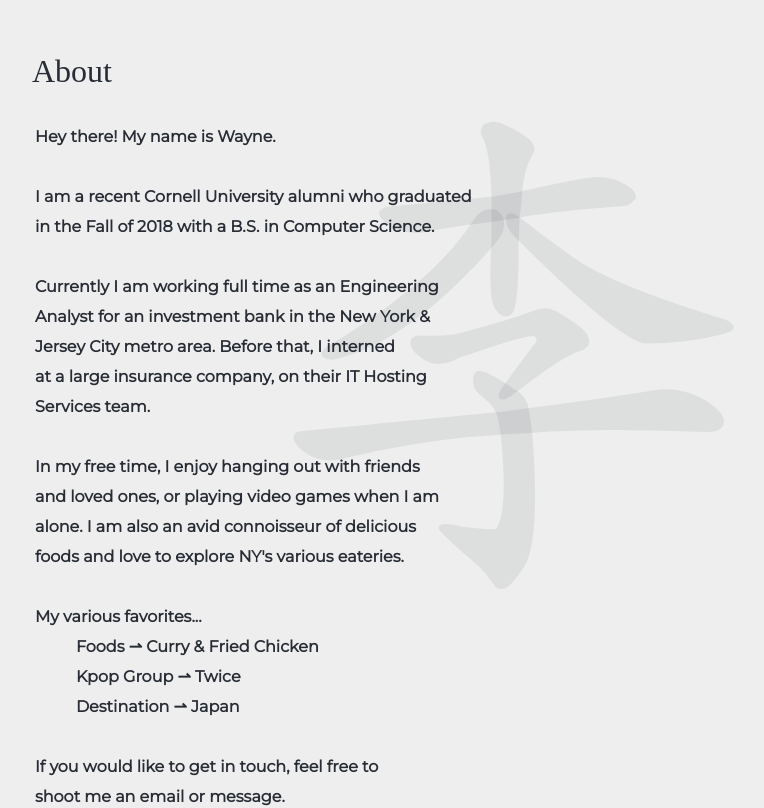
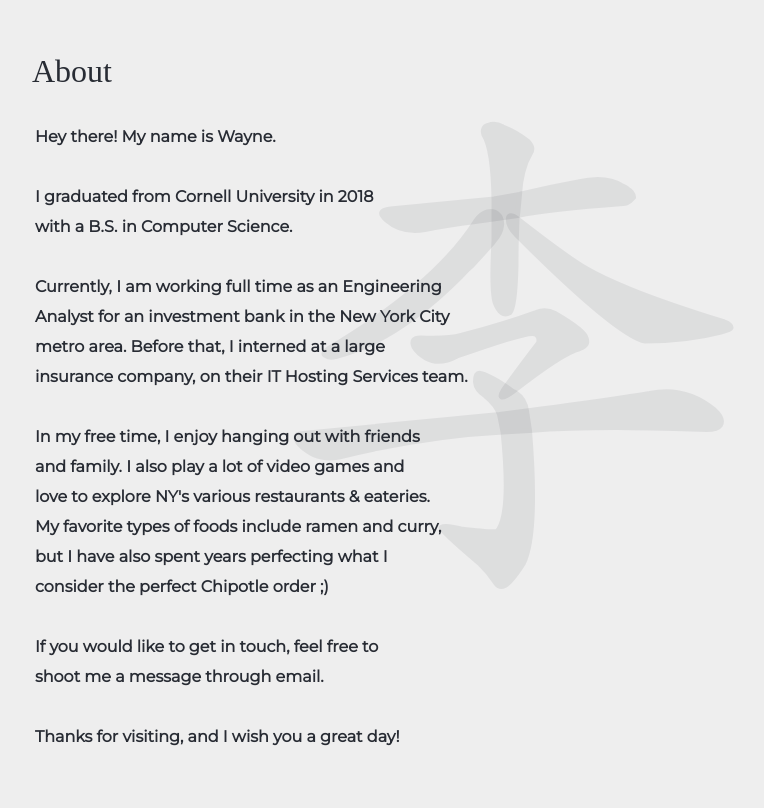
Before and after one commit to Wayne-Li-6/Wayne-Li-6.github.io, a React (Create React App) app: page /about in a window 1280 px wide. Shown: the top 808 px of the page, without its empty margins (134-898 px from the left). Built offline with nearby package versions, Linux system fonts and the light colour scheme; a web font is replaced by a local one.

Commit message:
Update about page

```diff
--- a/src/js/About.tsx
+++ b/src/js/About.tsx
@@ -65,29 +65,25 @@ class About extends React.Component {
                     <text className="bd1" x="5%" y="8%">
                         <tspan className="ts1" x="4%"   dy="60"     textAnchor="start">Hey there! My name is Wayne.</tspan>
 
-                        <tspan className="ts1" x="4%"   dy="60"     textAnchor="start">I am a recent Cornell University alumni who graduated</tspan>
-                        <tspan className="ts1" x="4%"   dy="30"     textAnchor="start">in the Fall of 2018 with a B.S. in Computer Science.</tspan>
+                        <tspan className="ts1" x="4%"   dy="60"     textAnchor="start">I graduated from Cornell University in 2018</tspan>
+                        <tspan className="ts1" x="4%"   dy="30"     textAnchor="start">with a B.S. in Computer Science.</tspan>
 
-                        <tspan className="ts1" x="4%"   dy="60"     textAnchor="start">Currently I am working full time as an Engineering</tspan>
-                        <tspan className="ts1" x="4%"   dy="30"     textAnchor="start">Analyst for an investment bank in the New York &</tspan>
-                        <tspan className="ts1" x="4%"   dy="30"     textAnchor="start">Jersey City metro area. Before that, I interned</tspan>
-                        <tspan className="ts1" x="4%"   dy="30"     textAnchor="start">at a large insurance company, on their IT Hosting</tspan>
-                        <tspan className="ts1" x="4%"   dy="30"     textAnchor="start">Services team.</tspan>
+                        <tspan className="ts1" x="4%"   dy="60"     textAnchor="start">Currently, I am working full time as an Engineering</tspan>
+                        <tspan className="ts1" x="4%"   dy="30"     textAnchor="start">Analyst for an investment bank in the New York City</tspan>
+                        <tspan className="ts1" x="4%"   dy="30"     textAnchor="start">metro area. Before that, I interned at a large</tspan>
+                        <tspan className="ts1" x="4%"   dy="30"     textAnchor="start">insurance company, on their IT Hosting Services team.</tspan>
 
                         <tspan className="ts1" x="4%"   dy="60"     textAnchor="start">In my free time, I enjoy hanging out with friends</tspan>
-                        <tspan className="ts1" x="4%"   dy="30"     textAnchor="start">and loved ones, or playing video games when I am</tspan>
-                        <tspan className="ts1" x="4%"   dy="30"     textAnchor="start">alone. I am also an avid connoisseur of delicious</tspan>
-                        <tspan className="ts1" x="4%"   dy="30"     textAnchor="start">foods and love to explore NY's various eateries.</tspan>
-
-                        <tspan className="ts1" x="4%"   dy="60"     textAnchor="start">My various favorites...</tspan>
-                        <tspan className="ts1" x="8%"   dy="30"     textAnchor="start">Foods &#8640; Curry & Fried Chicken</tspan>
-                        <tspan className="ts1" x="8%"   dy="30"     textAnchor="start">Kpop Group &#8640; Twice</tspan>
-                        <tspan className="ts1" x="8%"   dy="30"     textAnchor="start">Destination &#8640; Japan</tspan>
+                        <tspan className="ts1" x="4%"   dy="30"     textAnchor="start">and family. I also play a lot of video games and</tspan>
+                        <tspan className="ts1" x="4%"   dy="30"     textAnchor="start">love to explore NY's various restaurants & eateries.</tspan>
+                        <tspan className="ts1" x="4%"   dy="30"     textAnchor="start">My favorite types of foods include ramen and curry,</tspan>
+                        <tspan className="ts1" x="4%"   dy="30"     textAnchor="start">but I have also spent years perfecting what I</tspan>
+                        <tspan className="ts1" x="4%"   dy="30"     textAnchor="start">consider the perfect Chipotle order ;)</tspan>
 
                         <tspan className="ts1" x="4%"   dy="60"     textAnchor="start">If you would like to get in touch, feel free to</tspan>
-                        <tspan className="ts1" x="4%"   dy="30"     textAnchor="start">shoot me an email or message.</tspan>
+                        <tspan className="ts1" x="4%"   dy="30"     textAnchor="start">shoot me a message through email.</tspan>
 
-                        <tspan className="ts1" x="4%"   dy="60"     textAnchor="start">Hope you have a great day!</tspan>
+                        <tspan className="ts1" x="4%"   dy="60"     textAnchor="start">Thanks for visiting, and I wish you a great day!</tspan>
                     </text>
                 </g>
 
```
